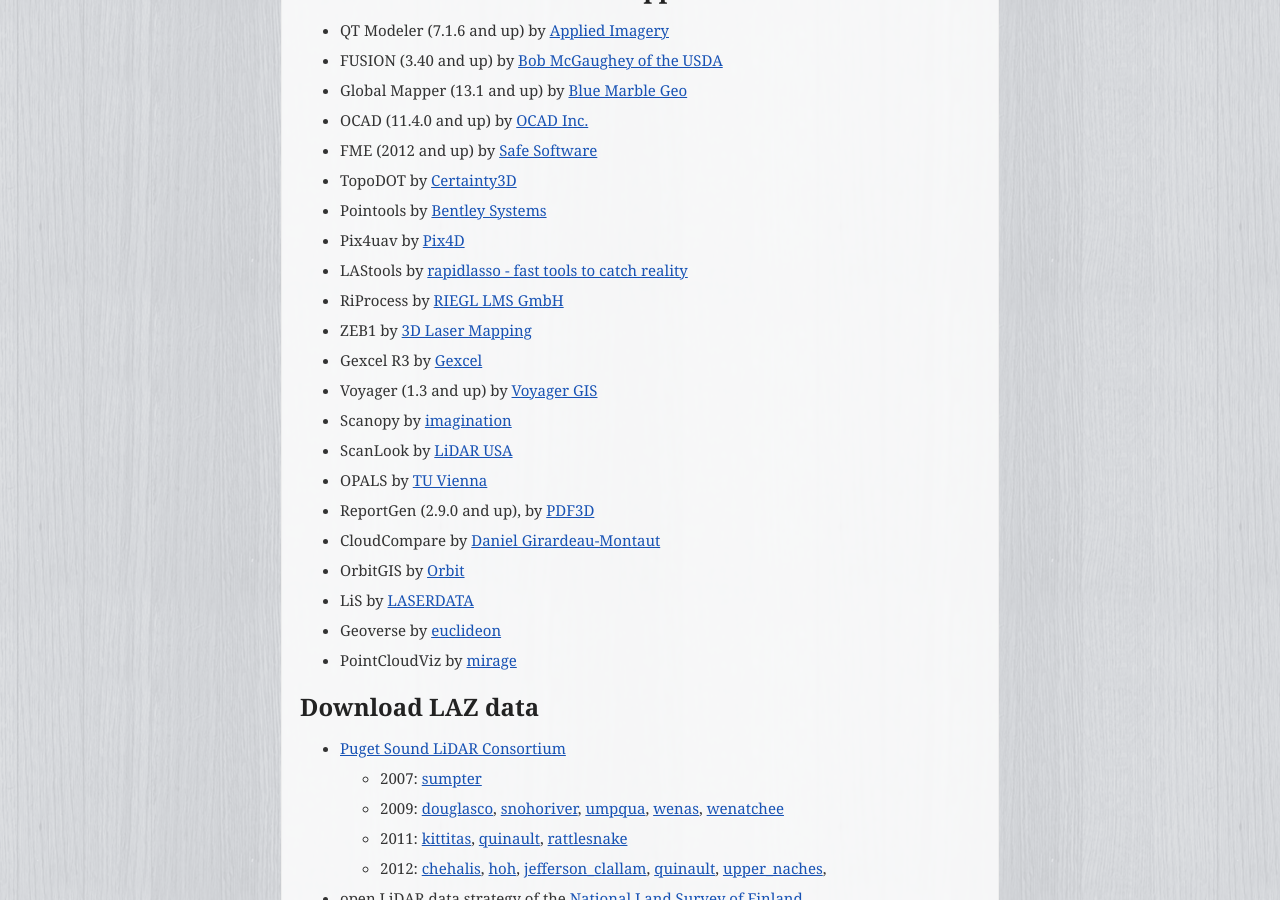
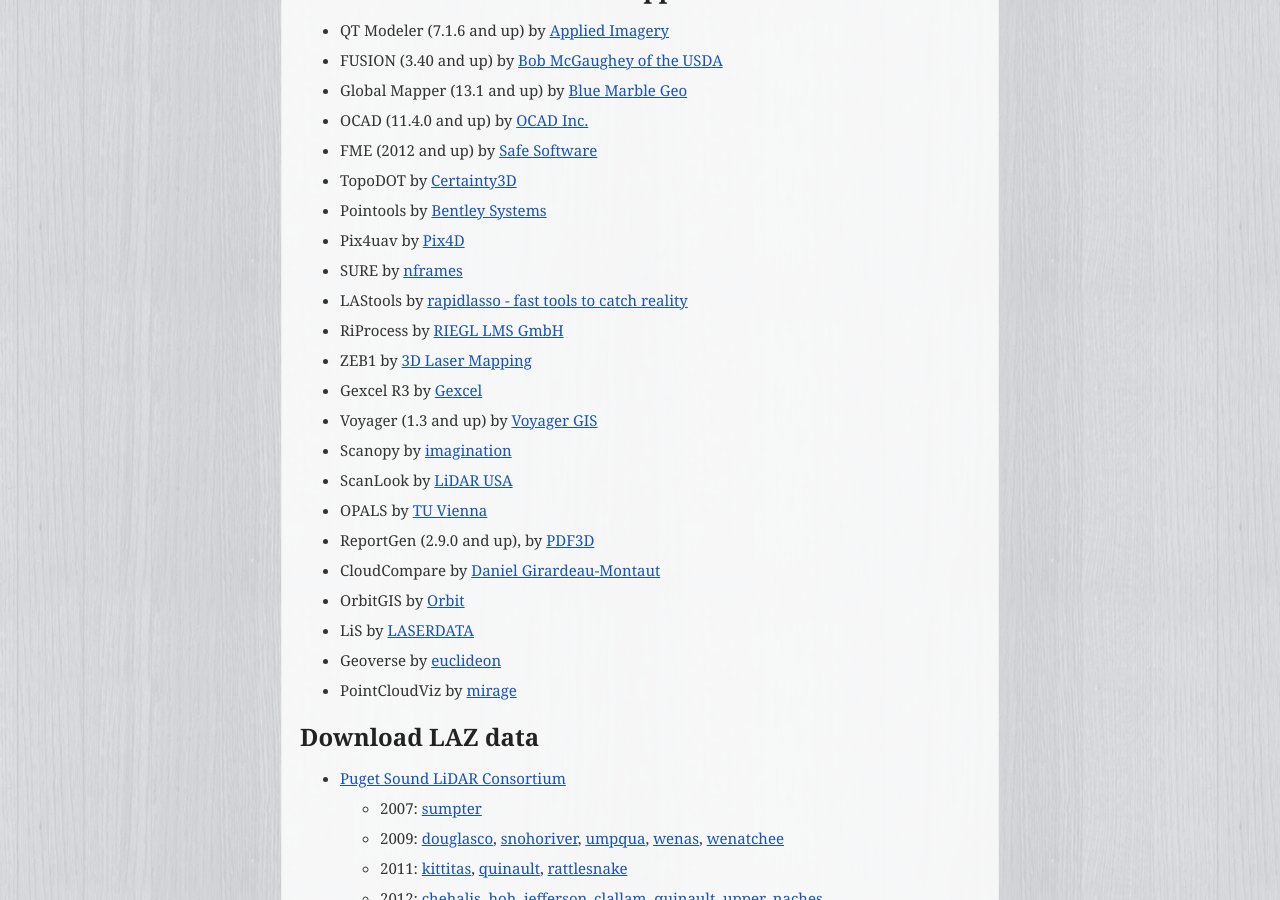
Before and after one commit to LASzip/LASzip, a Sphinx documentation site: the page built from docs/source/index.rst, in a window 1280 px wide and 900 px high, scrolled down 1618 px. Built offline with Sphinx 7.4.7, drawn with Linux system fonts in a browser that asks for light colours.

Commit message:
added SURE

```diff
--- a/docs/source/index.rst
+++ b/docs/source/index.rst
@@ -107,6 +107,7 @@
 * TopoDOT by `Certainty3D <http://www.certainty3d.com/products/topodot/>`_
 * Pointools by `Bentley Systems <http://www.pointools.com/>`_
 * Pix4uav by `Pix4D <http://www.pix4d.com/>`_
+* SURE by `nframes <http://www.nframes.com/>`_
 * LAStools by `rapidlasso - fast tools to catch reality <http://rapidlasso.com/>`_
 * RiProcess by `RIEGL LMS GmbH <http://www.riegl.com/>`_
 * ZEB1 by `3D Laser Mapping <http://www.3dlasermapping.com/index.php/products/handheld-mapping>`_
```
